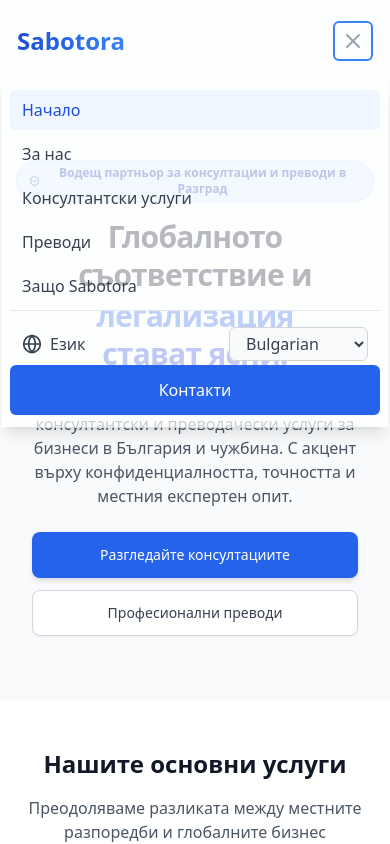
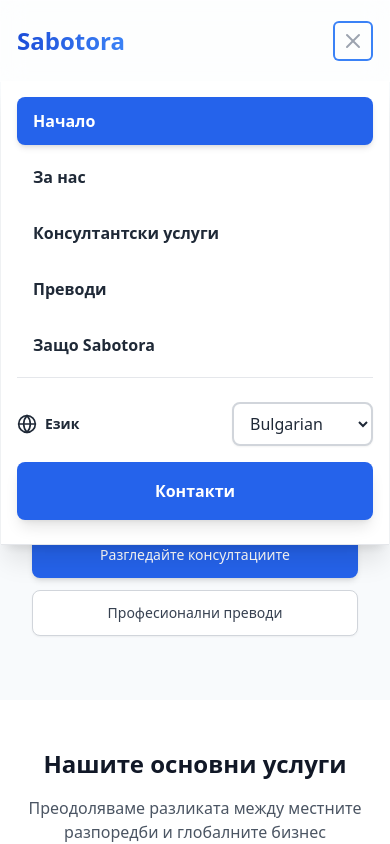
Before and after one commit to nichemolikov/sabotora, a React (Vite) app: page / in a window 390 px wide. Both pictures are taken after a click on the button "Open main menu". Shown: the top 844 px of the page. Built offline with nearby package versions, Linux system fonts and the light colour scheme.

Commit message:
MOBILE-NAVBAR VISIBILITY IMPROVEMENT

```diff
--- a/src/components/Navbar.jsx
+++ b/src/components/Navbar.jsx
@@ -85,28 +85,28 @@
 
             {/* Mobile Menu */}
             {isOpen && (
-                <div className="md:hidden glass border-b border-gray-200 absolute w-full top-full left-0 right-0">
-                    <div className="px-2 pt-2 pb-3 space-y-1 sm:px-3 shadow-lg">
+                <div className="md:hidden bg-white border-b border-gray-200 absolute w-full top-full left-0 right-0 shadow-xl z-50">
+                    <div className="px-4 pt-4 pb-6 space-y-2">
                         {navLinks.map((link) => (
                             <NavLink
                                 key={link.name}
                                 to={link.path}
                                 onClick={() => setIsOpen(false)}
                                 className={({ isActive }) =>
-                                    `block px-3 py-2 rounded-md text-base font-medium ${isActive ? 'bg-blue-50 text-blue-700' : 'text-gray-700 hover:text-blue-600 hover:bg-gray-50'
+                                    `block px-4 py-3 rounded-lg text-base font-semibold transition-all duration-200 ${isActive ? 'bg-blue-600 text-white shadow-md' : 'text-gray-800 hover:bg-blue-50 hover:text-blue-700'
                                     }`
                                 }
                             >
                                 {link.name}
                             </NavLink>
                         ))}
-                        <div className="mt-4 border-t border-gray-200 pt-4 px-3 flex flex-col space-y-2">
-                            <div className="flex items-center justify-between text-gray-700 font-medium">
-                                <span className="flex items-center"><Globe className="w-5 h-5 mr-2" /> {t('footer.lang') || "Language"}</span>
+                        <div className="mt-6 pt-6 border-t border-gray-200">
+                            <div className="flex items-center justify-between text-gray-800 font-semibold mb-4">
+                                <span className="flex items-center text-sm"><Globe className="w-5 h-5 mr-2" /> {t('footer.lang') || "Language"}</span>
                                 <select
                                     value={i18n.language}
                                     onChange={changeLanguage}
-                                    className="bg-gray-50 border border-gray-300 rounded-md text-base focus:ring-blue-500 cursor-pointer outline-none py-1 pl-3 pr-8"
+                                    className="bg-white border-2 border-gray-300 rounded-lg text-base font-medium focus:ring-2 focus:ring-blue-500 focus:border-blue-500 cursor-pointer outline-none py-2 pl-3 pr-8 shadow-sm"
                                 >
                                     <option value="bg">Bulgarian</option>
                                     <option value="en">English</option>
@@ -118,7 +118,7 @@
                         <NavLink
                             to="/contact"
                             onClick={() => setIsOpen(false)}
-                            className="block w-full text-center mt-4 px-6 py-3 border border-transparent rounded-md shadow-sm text-base font-medium text-white bg-blue-600 hover:bg-blue-700"
+                            className="block w-full text-center mt-4 px-6 py-4 border border-transparent rounded-lg shadow-lg text-base font-bold text-white bg-blue-600 hover:bg-blue-700 transition-all duration-200"
                         >
                             {t('navbar.contact')}
                         </NavLink>
```
